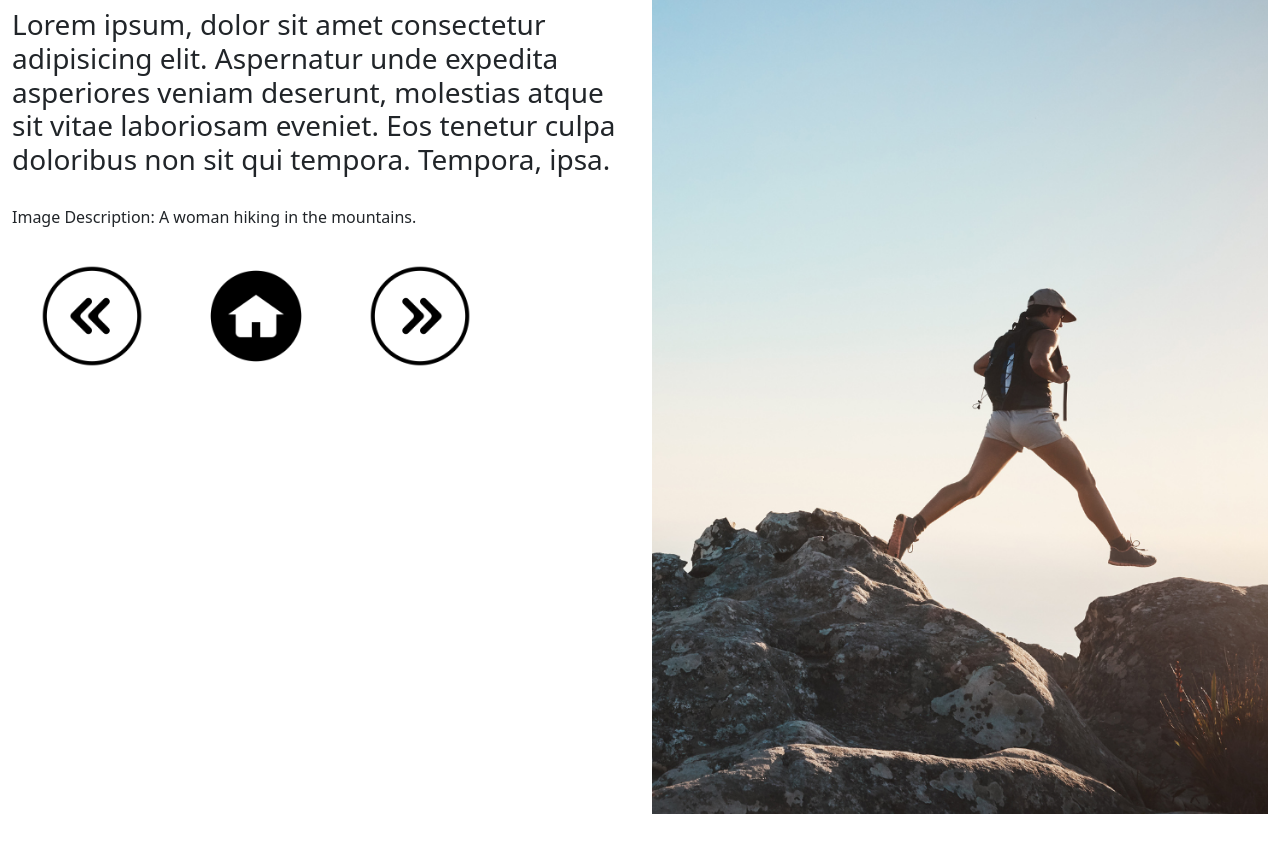
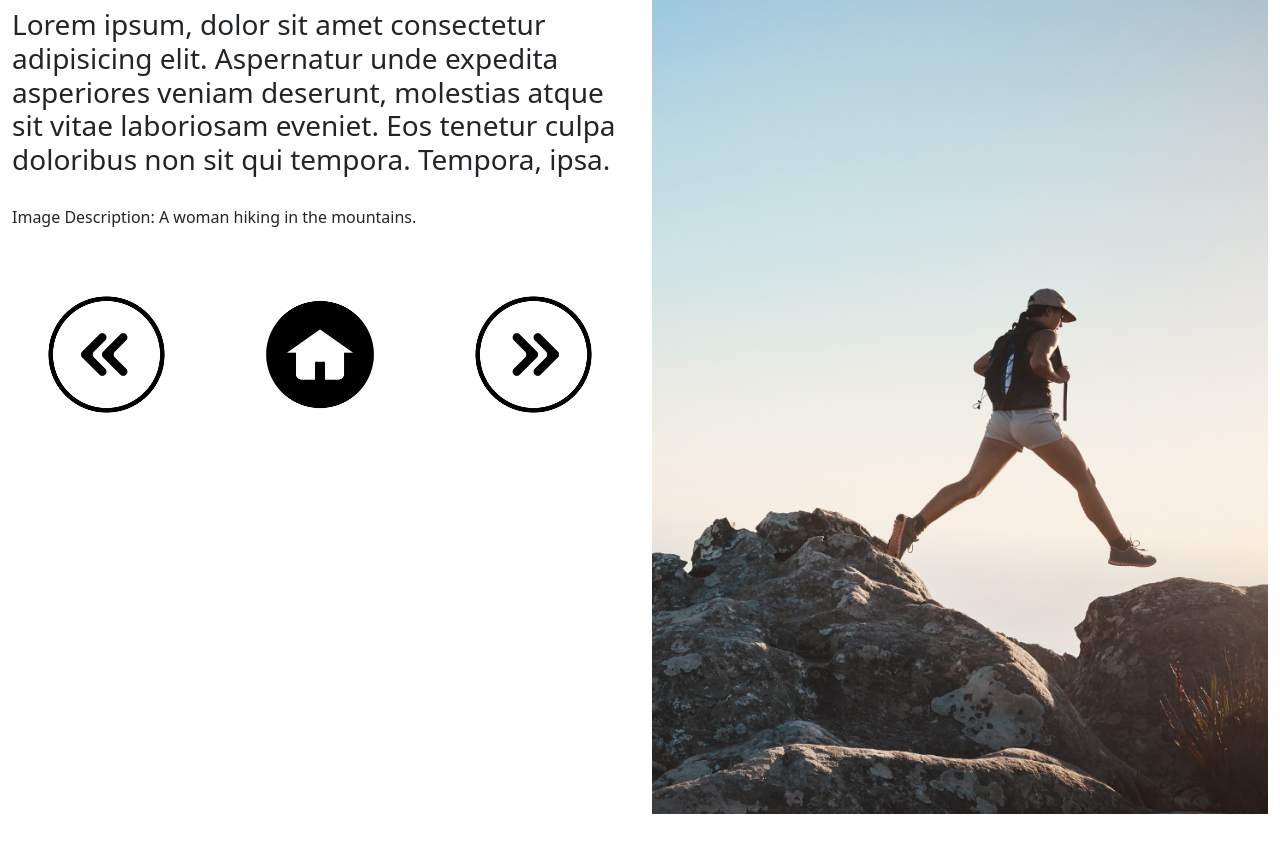
Before and after one commit to sfdiscoqueen/LeekJTop10, a plain HTML site: page jasmine/tip1.html in a window 1280 px wide. Shown: the part 62-914 px from the top of the page. Before the commit the page ends 876 px from the top, so only its background shows below. Drawn offline with nearby package versions, Linux system fonts and the light colour scheme; files that its build step writes are made by us from their sources.

Commit message:
updated formatting

```diff
--- a/css/styles.css
+++ b/css/styles.css
@@ -14,6 +14,7 @@ h1{
     font-family: 'Bungee Inline', cursive;
 }
 
-.navBtn{
-    max-width: 160px;
+.navRow{
+min-height: 100%;
+
 }
--- a/jasmine/tip1.html
+++ b/jasmine/tip1.html
@@ -21,12 +21,19 @@
                 <h3> Lorem ipsum, dolor sit amet consectetur adipisicing elit. Aspernatur unde expedita asperiores
                     veniam deserunt, molestias atque sit vitae laboriosam eveniet. Eos tenetur culpa doloribus non sit
                     qui tempora. Tempora, ipsa.</h3>
-                    <br>
+                <br>
                 <h6>Image Description: A woman hiking in the mountains.</h6>
-
-                <img class="navBtn" src="../assets/icons/icon-back.png" alt="backBtn">
-                <img class="navBtn" src="../assets/icons/icon-home.png" alt="homeBtn">
-                <img class="navBtn" src="../assets/icons/icon-next.png" alt="nextBtn">
+                <br>
+                <div class="navRow">
+                    <div class="navRow row">
+                        <div class="col-4"><img class="img-fluid" src="../assets/icons/icon-back.png" alt="backBtn">
+                        </div>
+                        <div class="col-4"><img class="img-fluid" src="../assets/icons/icon-home.png" alt="homeBtn">
+                        </div>
+                        <div class="col-4"><img class="img-fluid" src="../assets/icons/icon-next.png" alt="nextBtn">
+                        </div>
+                    </div>
+                </div>
             </div>
 
             <div class="col-6">
```
Also changed, not shown: index.html (+2 -2 lines), 1 other file.
